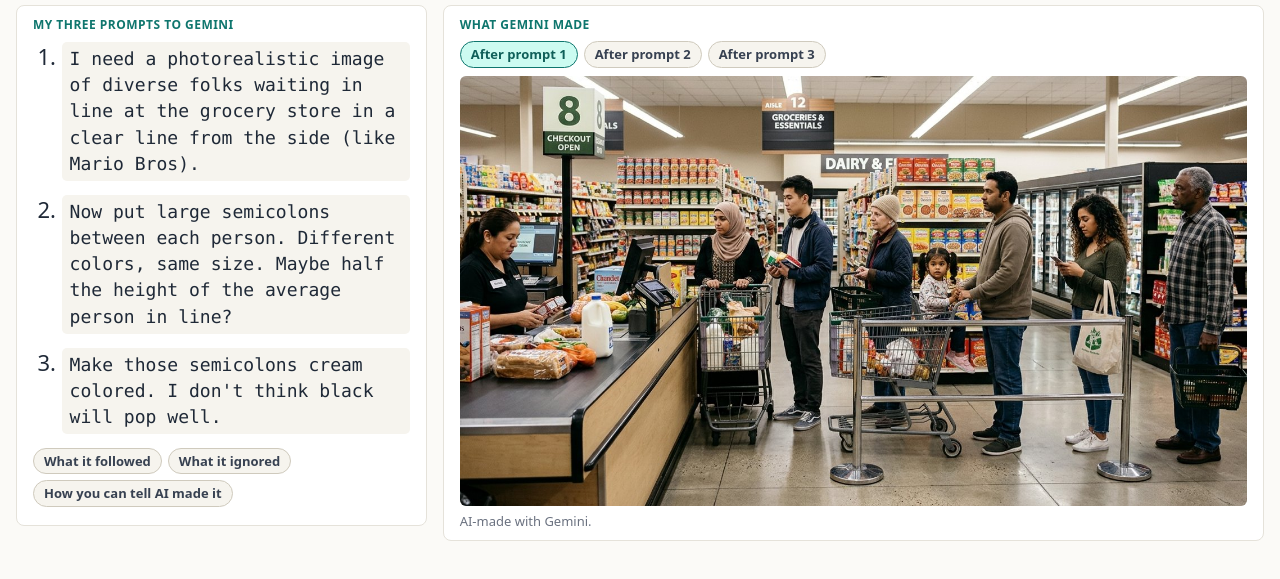
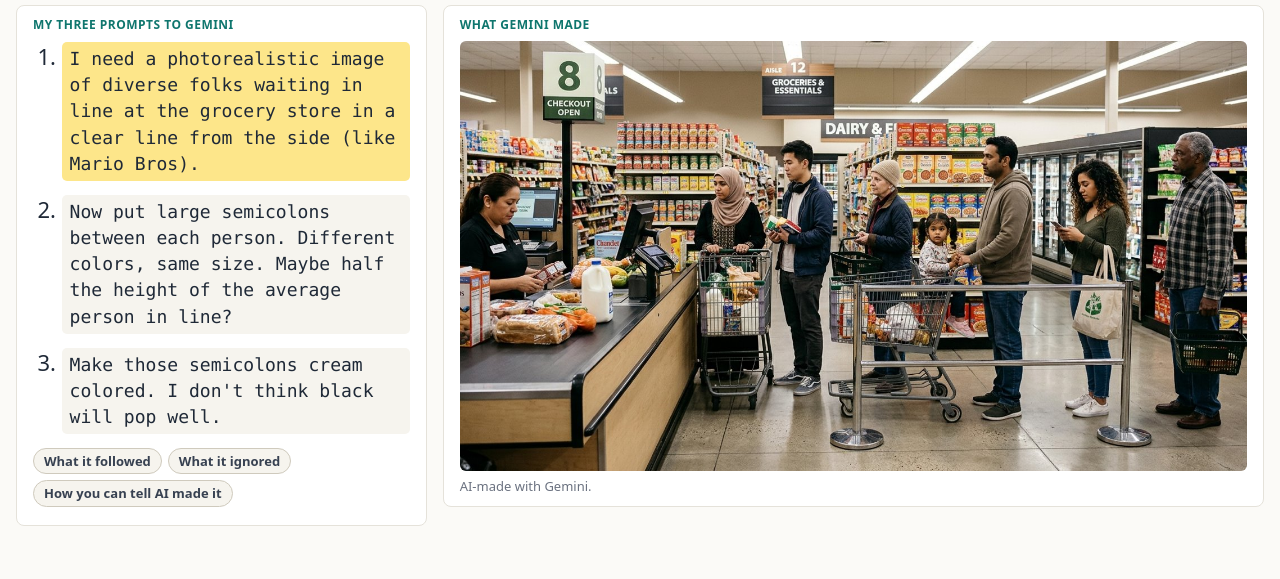
Before and after one commit to OhioMathTeacher/tce284-fa26, a plain HTML site: page week-12-sources-into-genres/prompting-and-what-counts.html in a window 1280 px wide. Shown: the part 81-660 px from the top of the page. Drawn offline with Linux system fonts and the light colour scheme.

Commit message:
Prompting page: click a prompt (or Space / arrows) to see what it made
Co-Authored-By: Claude Opus 5.5 <noreply@anthropic.com>

```diff
--- a/week-12-sources-into-genres/prompting-and-what-counts.html
+++ b/week-12-sources-into-genres/prompting-and-what-counts.html
@@ -22,7 +22,8 @@
  @media (max-width:900px){.p1 .cols,.p2 .cols{grid-template-columns:1fr;}}
  .col{background:#fff;border:1px solid #e5e2da;border-radius:8px;padding:10px 16px;}
  .col h2{font-size:12px;font-weight:700;letter-spacing:.04em;text-transform:uppercase;color:var(--accent);margin:0 0 8px;}
- ol.prompts{margin:0;padding-left:1.3em;} ol.prompts li{margin:0 0 .6em;}
+ ol.prompts{margin:0;padding-left:1.3em;} ol.prompts li{margin:0 0 .6em;cursor:pointer;}
+ ol.prompts li.now .prompt{background:#fde68a;}
  .prompt{font-family:ui-monospace,SFMono-Regular,Menlo,Consolas,monospace;font-size:calc(var(--f) * .82);background:#f6f4ee;border-radius:5px;padding:4px 8px;display:block;margin-top:2px;}
  .col img{display:block;width:100%;height:auto;border-radius:6px;}
  .bar{display:flex;flex-wrap:wrap;gap:6px;margin:0 0 8px;}
@@ -53,9 +54,9 @@
   <section class="col">
    <h2>My three prompts to Gemini</h2>
    <ol class="prompts">
-    <li><span class="prompt">I need a photorealistic image of diverse folks waiting in line at the grocery store in a clear line from the side (like Mario Bros).</span></li>
-    <li><span class="prompt">Now put large semicolons between each person. Different colors, same size. Maybe half the height of the average person in line?</span></li>
-    <li><span class="prompt">Make those semicolons cream colored. I don't think black will pop well.</span></li>
+    <li data-step="1"><span class="prompt">I need a photorealistic image of diverse folks waiting in line at the grocery store in a clear line from the side (like Mario Bros).</span></li>
+    <li data-step="2"><span class="prompt">Now put large semicolons between each person. Different colors, same size. Maybe half the height of the average person in line?</span></li>
+    <li data-step="3"><span class="prompt">Make those semicolons cream colored. I don't think black will pop well.</span></li>
    </ol>
    <div class="bar" role="group" aria-label="Talk about it">
     <button type="button" data-reveal="followed">What it followed</button>
@@ -79,11 +80,6 @@
   </section>
   <section class="col">
    <h2>What Gemini made</h2>
-   <div class="bar" role="group" aria-label="Which version">
-    <button type="button" data-img="1" aria-pressed="true">After prompt 1</button>
-   <button type="button" data-img="2" aria-pressed="false">After prompt 2</button>
-    <button type="button" data-img="3" aria-pressed="false">After prompt 3</button>
-   </div>
    <img id="ai1" src="waiting-line-prompt1.jpg" alt="AI-made image: people waiting in a grocery store checkout line, seen from the front, with no semicolons.">
    <img id="ai2" hidden src="waiting-line-prompt2.jpg" alt="AI-made image: people waiting in a grocery store checkout line, with a large semicolon in a different color between each person.">
    <img id="ai3" src="waiting-line-prompt3.jpg" alt="AI-made image: the same checkout line redrawn, now with a cream semicolon between each person." hidden>
@@ -133,6 +129,7 @@
   var tabs = Array.prototype.slice.call(document.querySelectorAll("[data-part]"));
   tabs.forEach(function(t){
     t.addEventListener("click", function(){
+      t.blur();
       tabs.forEach(function(x){
         var on = x === t; x.setAttribute("aria-selected", on ? "true" : "false");
         document.getElementById(x.getAttribute("data-part")).hidden = !on;
@@ -140,21 +137,26 @@
       fit();
     });
   });
-  // The two image versions: one shown at a time.
-  var imgBtns = Array.prototype.slice.call(document.querySelectorAll("[data-img]"));
-  imgBtns.forEach(function(b){
-    b.addEventListener("click", function(){
-      imgBtns.forEach(function(x){ x.setAttribute("aria-pressed", x === b ? "true" : "false"); });
-      document.getElementById("ai1").hidden = b.getAttribute("data-img") !== "1";
-      document.getElementById("ai2").hidden = b.getAttribute("data-img") !== "2";
-      document.getElementById("ai3").hidden = b.getAttribute("data-img") !== "3";
-      fit();
-    });
+  // The prompts: one at a time, each with the picture it produced. Click a prompt, or use
+  // Space / the right arrow for the next and the left arrow for the one before.
+  var steps = Array.prototype.slice.call(document.querySelectorAll("[data-step]")), step = 1;
+  function go(n){
+    step = Math.max(1, Math.min(steps.length, n));
+    steps.forEach(function(li, i){ li.classList.toggle("now", i + 1 === step); });
+    [1, 2, 3].forEach(function(k){ document.getElementById("ai" + k).hidden = k !== step; });
+  }
+  steps.forEach(function(li, i){ li.addEventListener("click", function(){ go(i + 1); }); });
+  document.addEventListener("keydown", function(ev){
+    if (document.getElementById("p1").hidden || ev.altKey || ev.ctrlKey || ev.metaKey) return;
+    if (ev.key === "ArrowRight" || ev.key === " "){ ev.preventDefault(); go(step + 1); }
+    else if (ev.key === "ArrowLeft"){ ev.preventDefault(); go(step - 1); }
   });
+  go(1);
   // Reveal buttons: talk first, then show. Click again to hide.
   Array.prototype.forEach.call(document.querySelectorAll("[data-reveal]"), function(b){
     b.setAttribute("aria-pressed", "false");
     b.addEventListener("click", function(){
+      b.blur();
       var box = document.getElementById(b.getAttribute("data-reveal")), on = box.hidden;
       box.hidden = !on; b.setAttribute("aria-pressed", on ? "true" : "false"); fit();
     });
```
